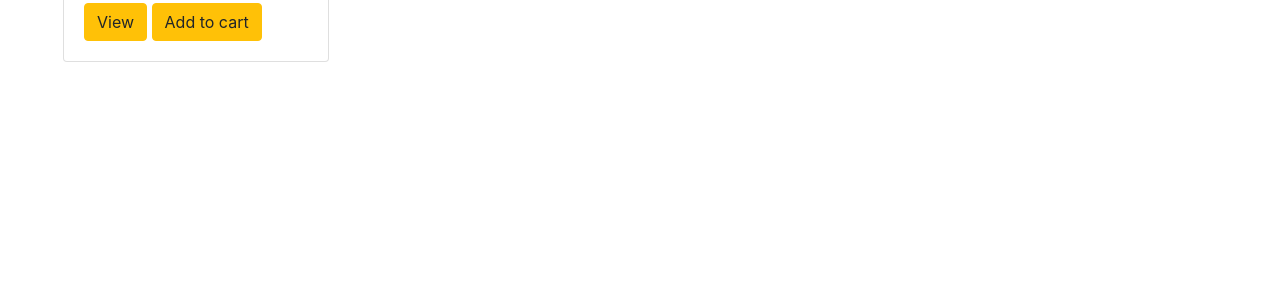
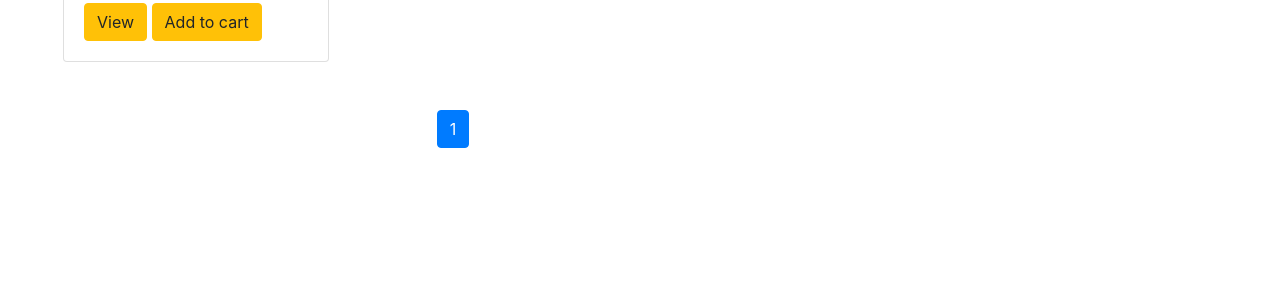
Before and after one commit to amirjahantab/Ecommerce_Website_Django_v2, a Django app: page / in a window 1280 px wide. Shown: the part 404-704 px from the top of the page. Run offline with Django 5.2, Linux system fonts and the light colour scheme; tables that the repository leaves empty hold one stand-in row (values such as "Sample post"); some libraries are stand-ins or nearby versions.

Commit message:
Add Pagination

```diff
--- a/shop/templates/shop/index.html
+++ b/shop/templates/shop/index.html
@@ -52,8 +52,24 @@
             </div>
             {% endfor %}
         </div>
+        <div class="row">
+            <div class="col-md-3 offset-md-4">
+                <ul class="pagination">
+                    {% if product_objects.has_previous %}
+                        <li class="page-item">
+                            <a href="?page={{ product_objects.previous_page_number }}" class="page-link">&laquo;</a>
+                        </li>
+                    {% endif %}
 
+                        <li class="page-item active"><a class="page-link" href="#">{{ product_objects.number }} <span class="sr-only">(current)</span></a></li>
 
-
+                    {% if product_objects.has_next %}
+                        <li class="page-item">
+                            <a href="?page={{ product_objects.next_page_number }}" class="page-link">&raquo;</a>
+                        </li>
+                    {% endif %}
+                </ul>
+            </div>
+        </div>
     </div>
 </body>
--- a/shop/views.py
+++ b/shop/views.py
@@ -1,3 +1,4 @@
+from django.core.paginator import Paginator
 from django.shortcuts import render
 from .models import Products
 
@@ -5,9 +6,16 @@ from .models import Products
 def index(request):
     product_objects = Products.objects.all()
 
+    # Search Code
     item_name = request.GET.get('item_name')
     if item_name != '' and item_name is not None:
         product_objects = product_objects.filter(title__icontains=item_name)
+
+    # Paginator Code
+    paginator = Paginator(product_objects, 3) # Show 4 products per page
+    page = request.GET.get('page')
+    product_objects = paginator.get_page(page)
+
     context = {
         'product_objects': product_objects
     }
```
